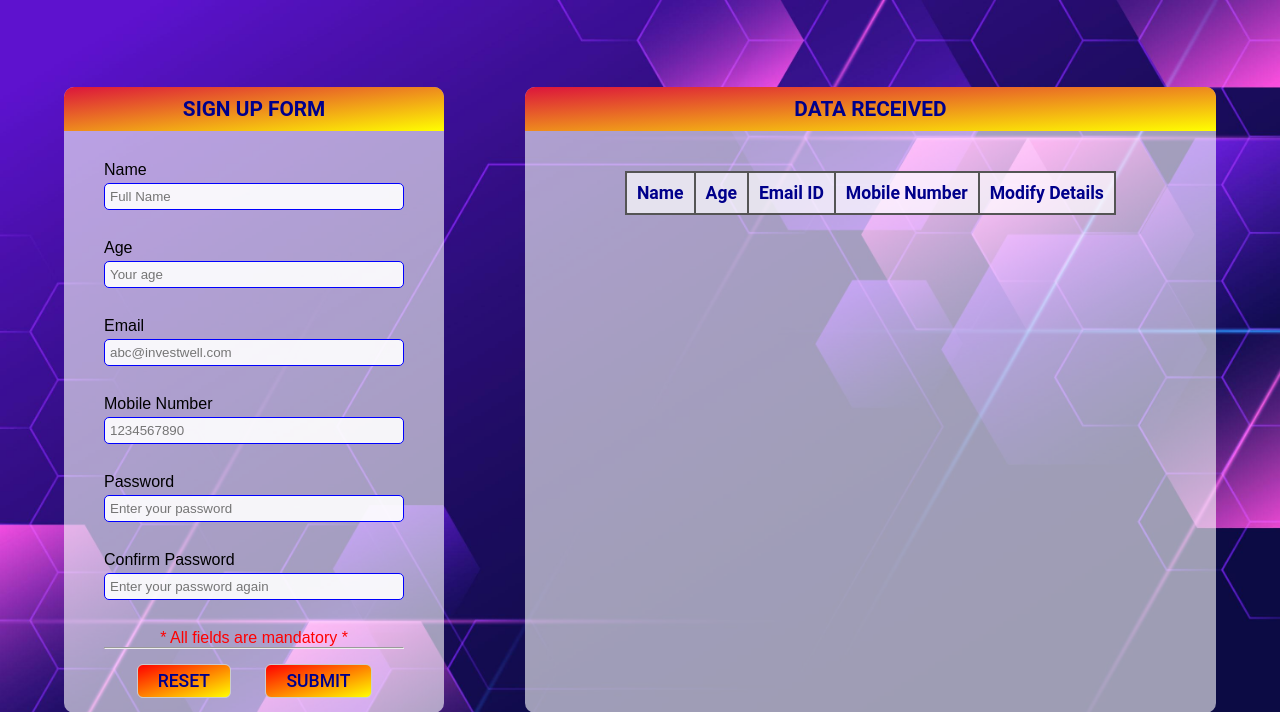
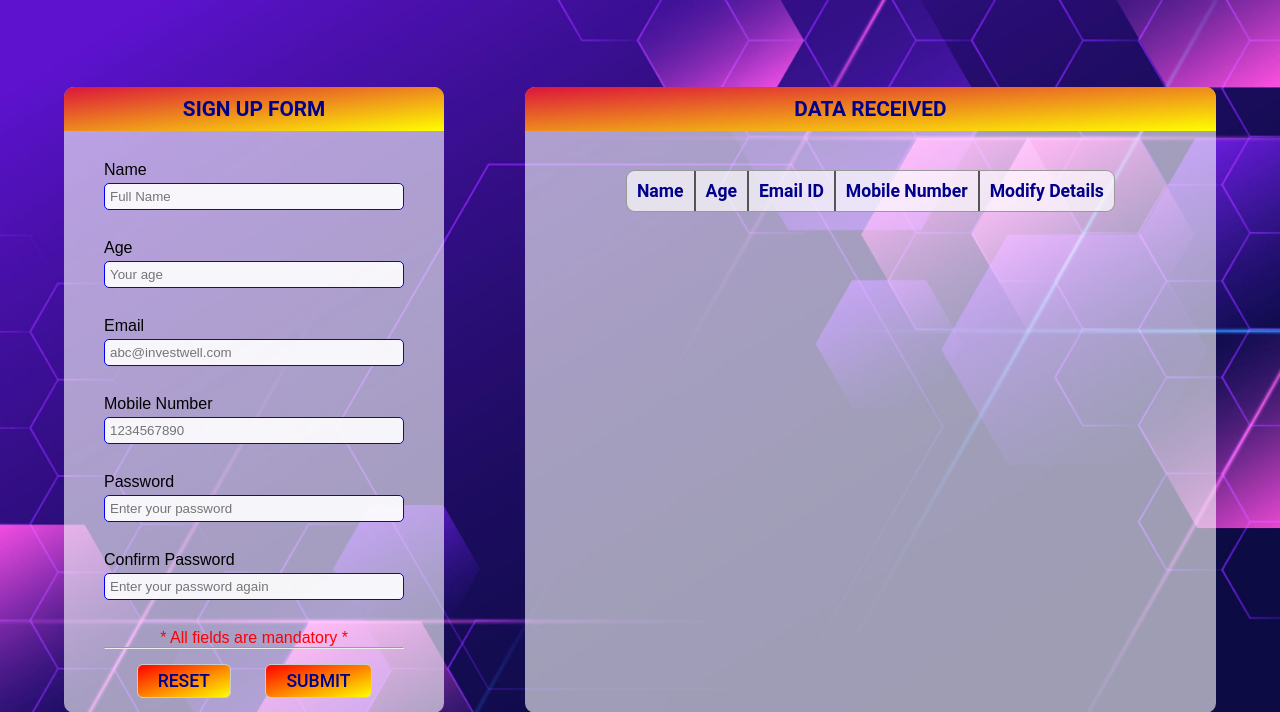
Before and after one commit to amitkrraj/AIT-Training, a PHP site: page / in a window 1280 px wide. Shown: the top 712 px of the page. Run offline with PHP 8.4, Linux system fonts and the light colour scheme; lists and menus that the app fills with data are empty.

Commit message:
make table border round

```diff
--- a/18-01-2022/Sign Up Form 1/style.css
+++ b/18-01-2022/Sign Up Form 1/style.css
@@ -110,13 +110,15 @@ hr{
 .show-data #table{
     margin: 40px auto;
 }
-table{
+#storeData{
     border-collapse: collapse;
     border: 2px #000 solid;
-    border-radius: 5px;
+    border-radius: 15px;
     margin: 40px auto;
     background-color: rgba(255,255,255, 0.7);
     border-radius: 8px;
+    border-style: hidden;
+    box-shadow: 0 0 0 1px #999;
 }
 th{
     border: 2px solid #555;
```
